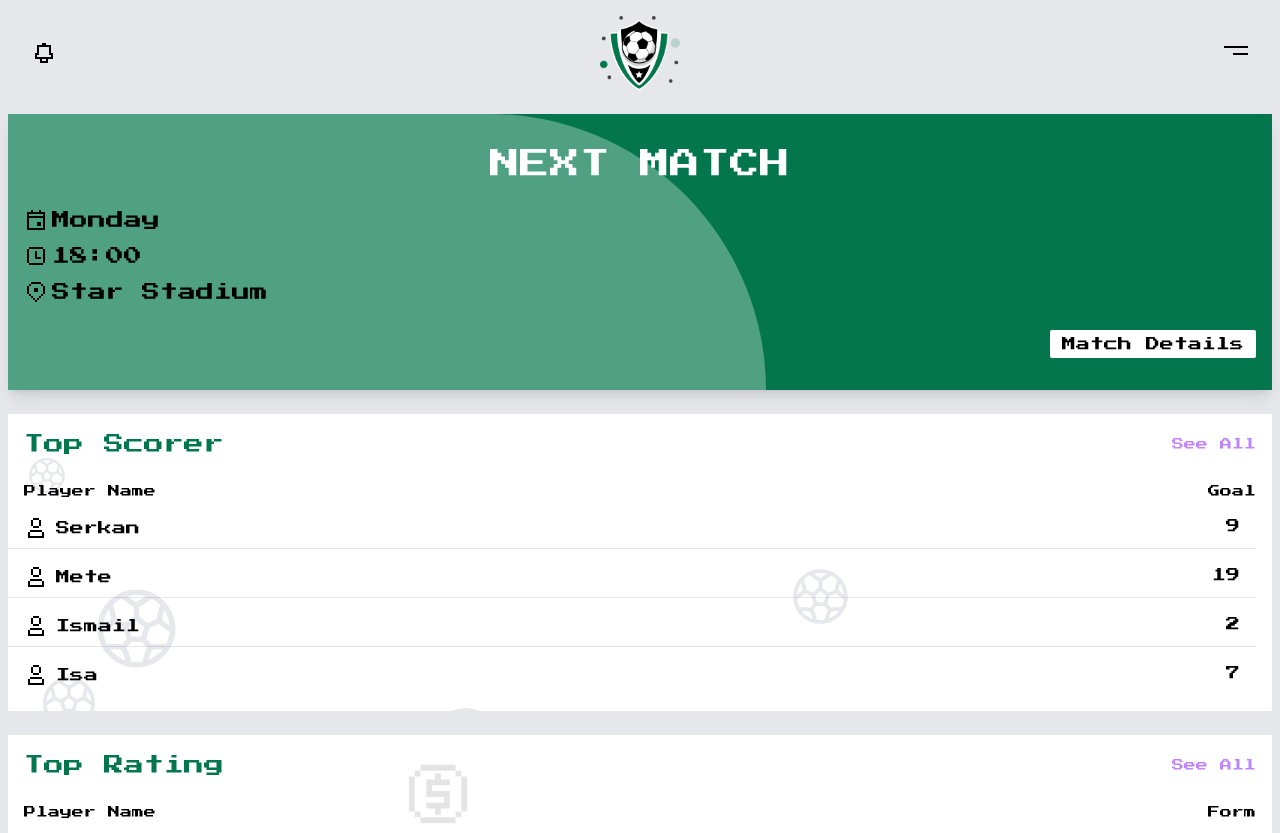
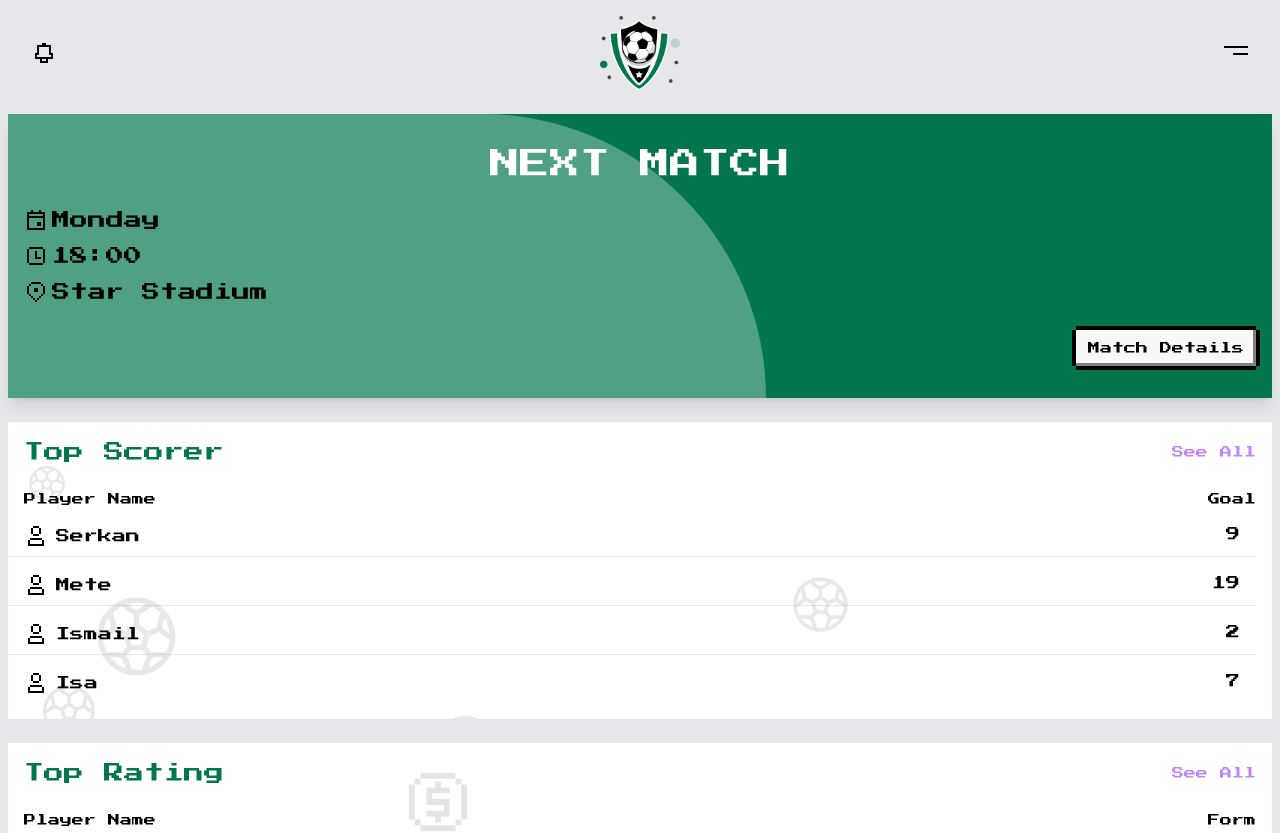
Before and after one commit to serkanursavas/404-squad, a React (Vite) app: page / in a window 1280 px wide. Shown: the top 833 px of the page. Built offline with nearby package versions, Linux system fonts and the light colour scheme.

Commit message:
feat: add button comp

```diff
--- a/src/components/match/Banner.tsx
+++ b/src/components/match/Banner.tsx
@@ -1,3 +1,4 @@
+import Button from '../ui/Button'
 import MatchInfo from './MatchInfo'
 
 interface MatchInfo {
@@ -24,7 +25,7 @@ export default function Banner({ match }: BannerProps) {
         />
 
         <div className="text-right">
-          <button className="px-3 py-1 text-sm bg-white rounded-sm ">Match Details</button>
+          <Button label="Match Details" />
         </div>
       </div>
     </div>
--- /dev/null
+++ b/src/components/ui/Button.css
@@ -0,0 +1,18 @@
+.btn {
+  --shadow-color: #000; /* Varsayılan gölge rengi */
+  box-shadow: 4px 0px 0px 0px #000, 0px 4px 0px 0px #000, -4px 0px 0px 0px #000,
+    0px -4px 0px 0px #000, inset -3px 0px 0px 0px var(--shadow-color),
+    inset 0px -3px 0px 0px var(--shadow-color);
+}
+
+.btn:hover {
+  box-shadow: 4px 0px 0px 0px #000, 0px 4px 0px 0px #000, -4px 0px 0px 0px #000,
+    0px -4px 0px 0px #000, inset -4px 0px 0px 0px var(--shadow-color),
+    inset 0px -4px 0px 0px var(--shadow-color);
+}
+
+.btn:active {
+  box-shadow: 3px 0px 0px 0px #000, 0px 3px 0px 0px #000, -3px 0px 0px 0px #000,
+    0px -3px 0px 0px #000, inset 3px 0px 0px 0px var(--shadow-color),
+    inset 0px 3px 0px 0px var(--shadow-color);
+}
--- /dev/null
+++ b/src/components/ui/Button.tsx
@@ -0,0 +1,22 @@
+import './Button.css'
+
+type ButtonProps = {
+  label: string
+  color?: string
+  shadowColor?: string
+}
+
+export default function Button({
+  label,
+  color = 'bg-neutral-light',
+  shadowColor = 'grey'
+}: ButtonProps) {
+  return (
+    <button
+      className={`relative px-3 py-2 ${color} btn text-[12px]`}
+      style={{ '--shadow-color': shadowColor } as React.CSSProperties}
+    >
+      {label}
+    </button>
+  )
+}
--- a/src/pages/Home.tsx
+++ b/src/pages/Home.tsx
@@ -4,6 +4,7 @@ import TopLists from '../components/player-lists/TopLists'
 import ballIcon from '../assets/icons/ball.svg'
 import userIcon from '../assets/icons/user.svg'
 import ratingIcon from '../assets/icons/coin.svg'
+import Button from '../components/ui/Button'
 
 const dummyMatch = {
   date: 'Monday',
```
